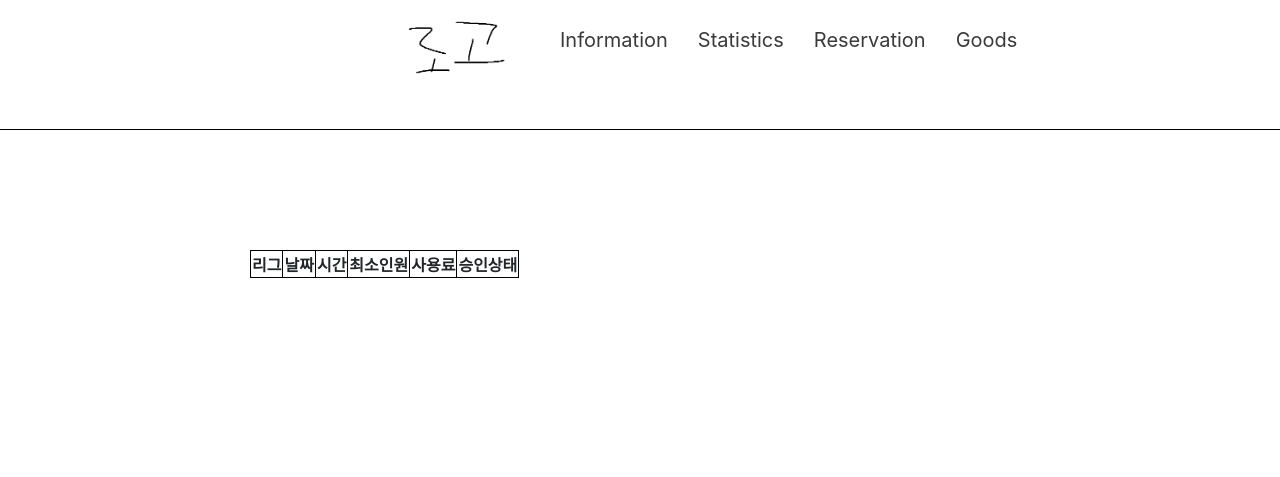
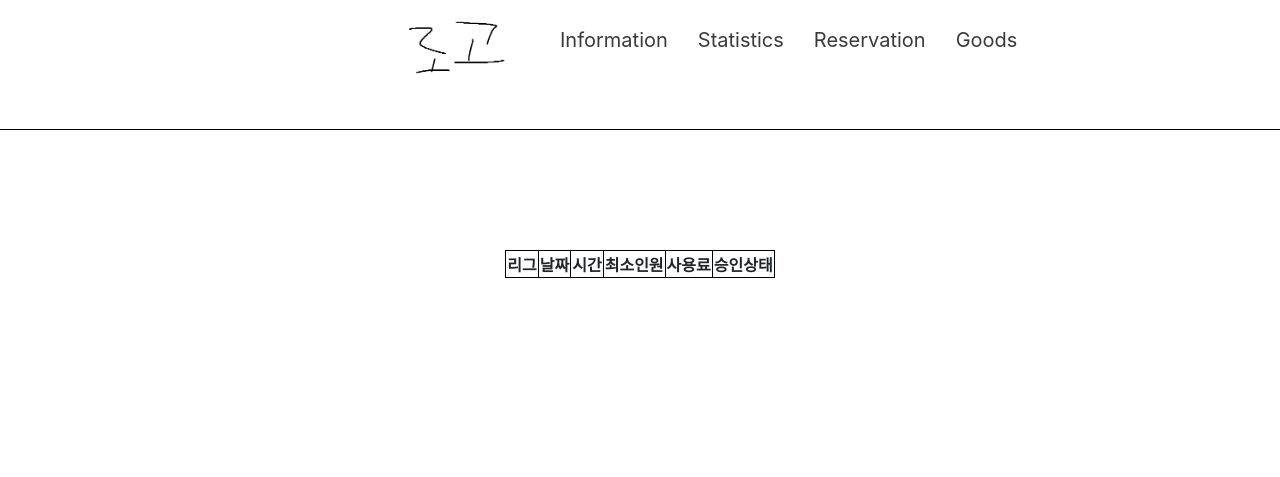
Before and after one commit to jumin20099/2024LocalSkillsBaseBall, a PHP site: page /mypage in a window 1280 px wide. Shown: the top 477 px of the page. Run offline with PHP 8.4, Linux system fonts and the light colour scheme; the visitor is signed in with stand-in values (Sample User, id 1); data that the repository does not hold is empty; some libraries are stand-ins or nearby versions.

Commit message:
테이블 수정

```diff
--- a/style.css
+++ b/style.css
@@ -188,7 +188,6 @@ footer {
     line-height: 645px;
 }
 
-table,
 td,
 th {
     border-collapse: collapse;
@@ -569,11 +568,16 @@ th {
 }
 
 #reservationTable{
-    margin: 0 auto;
+    display: flex;
+    justify-content: center;
     text-align: center;
-    margin: 250px 250px;
+    margin: 250px 0px 250px 0px;
 }
 
 tbody>tr>td{
     width: 150px;
 }
+
+#thirdGame{
+    display: none;
+}
```
